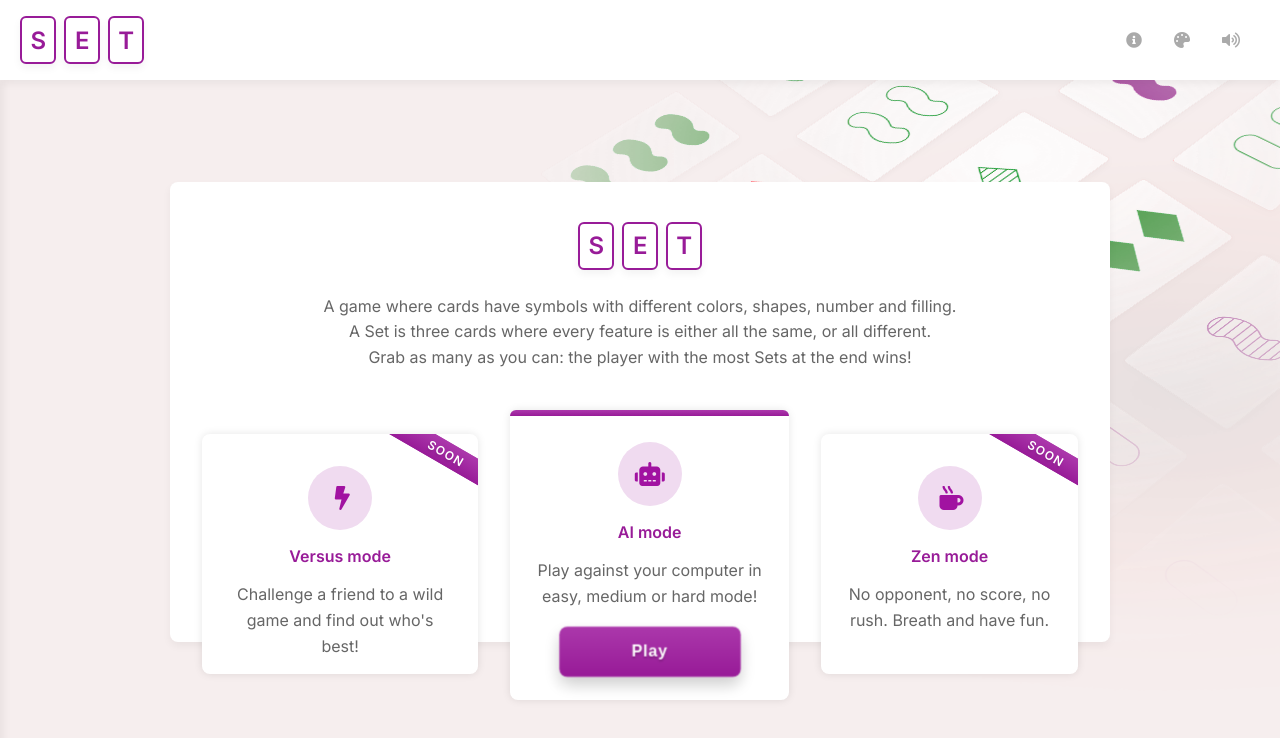
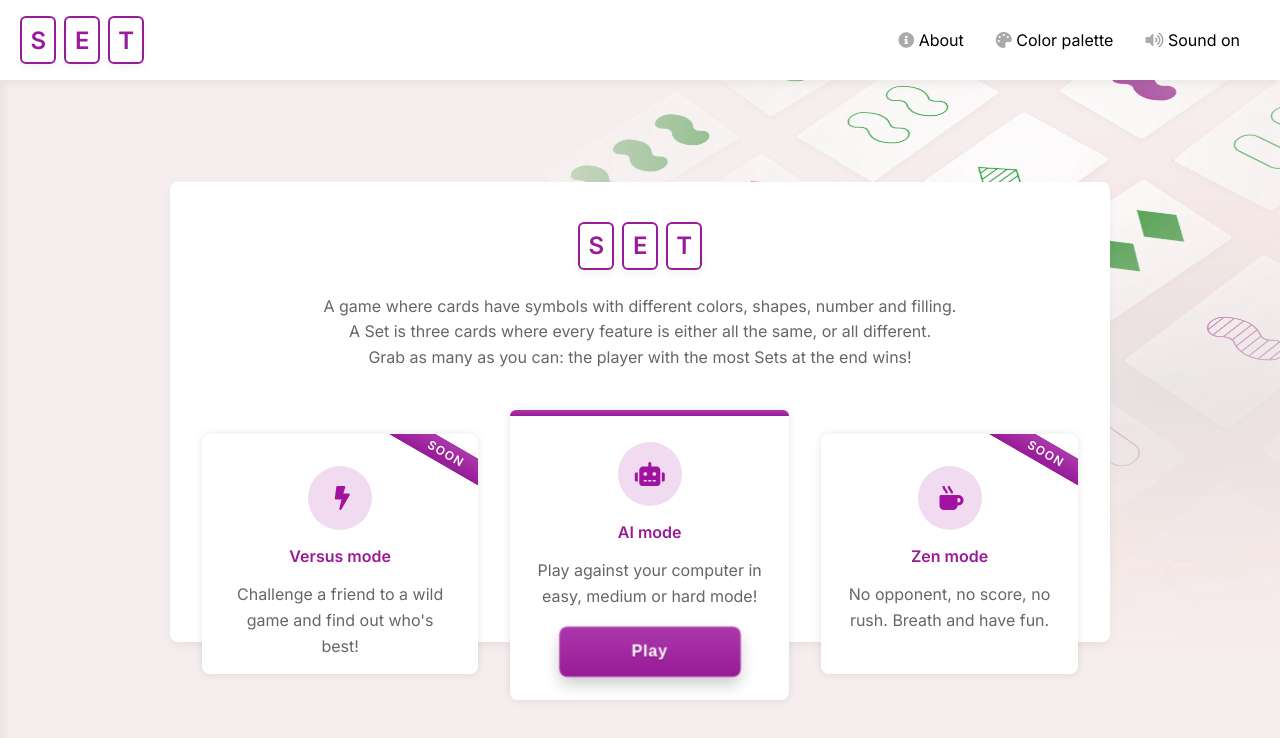
Before and after one commit to ashugeo/set-game, a plain HTML site: page index.html in a window 1280 px wide. Drawn offline with nearby package versions, Linux system fonts and the light colour scheme; no server answers.

Commit message:
Add labels to nav

```diff
--- a/css/_main.scss
+++ b/css/_main.scss
@@ -129,7 +129,7 @@ button {
         transition: opacity .3s ease;
 
         &:not(:last-child) {
-            margin-right: 16px;
+            margin-right: 32px;
         }
 
         &.hidden {
@@ -139,11 +139,31 @@ button {
 
         i {
             color: #aaaaaa;
+            margin-right: 4px;
+        }
+
+        span {
+            color: #666666;
+        }
+
+        &.sound {
+            span {
+                display: inline-block;
+                width: 80px;
+            }
+
+            i {
+                width: 16px;
+            }
         }
 
         &:hover {
             i {
-                color: #666666;
+                color: var(--color-primary);
+            }
+
+            span {
+                color: var(--color-primary);
             }
         }
     }
@@ -152,10 +172,6 @@ button {
         i {
             &.hidden {
                 display: none;
-            }
-
-            &.fa-volume-off {
-                margin-right: 10px;
             }
         }
     }
--- a/index.html
+++ b/index.html
@@ -103,19 +103,23 @@
     <div class="controls">
         <div class="help hidden">
             <i class="fas fa-question-circle"></i>
+            <span>Tutorial</span>
         </div>
 
         <div class="see-about">
             <i class="fas fa-info-circle"></i>
+            <span>About</span>
         </div>
 
         <div class="see-palettes">
             <i class="fas fa-palette"></i>
+            <span>Color palette</span>
         </div>
 
         <div class="sound">
             <i class="fas fa-volume-up"></i>
             <i class="fas fa-volume-off hidden"></i>
+            <span>Sound on</span>
         </div>
     </div>
 
--- a/js/controls.js
+++ b/js/controls.js
@@ -14,9 +14,11 @@ export default {
                 $('.fa-volume-up').removeClass('hidden');
                 $('.fa-volume-off').addClass('hidden');
                 sound.play('click');
+                $('.controls .sound span').html('Sound on');
             } else {
                 $('.fa-volume-off').removeClass('hidden');
                 $('.fa-volume-up').addClass('hidden');
+                $('.controls .sound span').html('Sound off');
             }
         });
 
```
